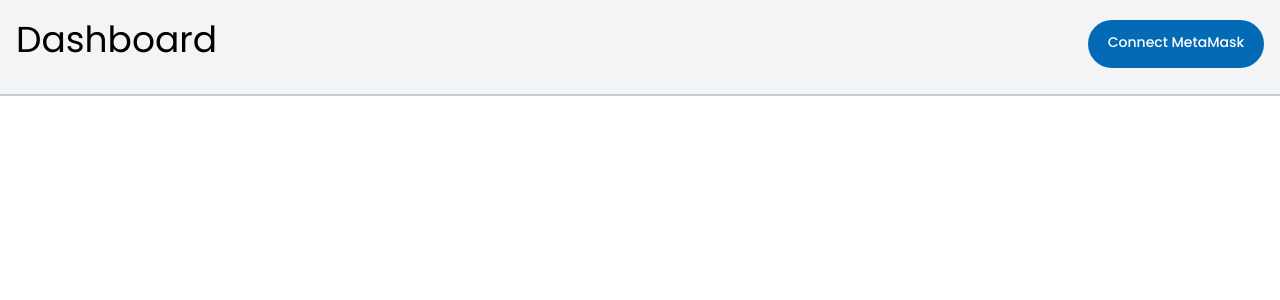
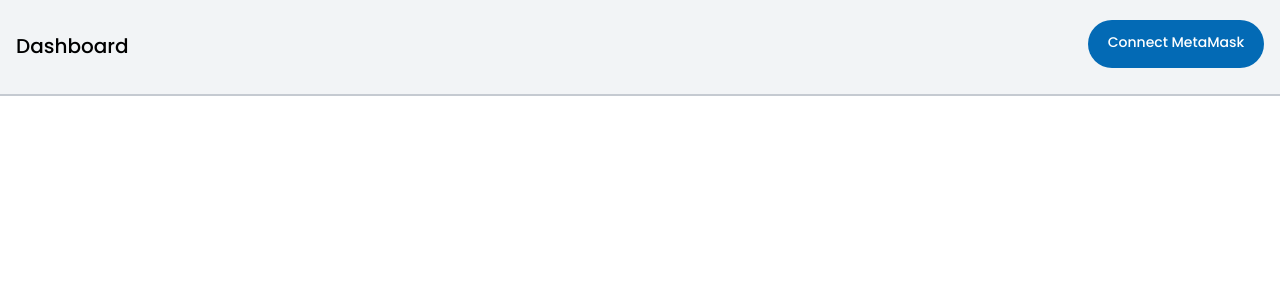
Before and after one commit to OlaiwonAbdullahi/MetaMask-Portfolio-Replica, a React (Vite) app: page / in a window 1280 px wide. Shown: the top 300 px of the page. Built offline with nearby package versions, Linux system fonts and the light colour scheme.

Commit message:
update Header.jsx

```diff
--- a/src/components/Header.jsx
+++ b/src/components/Header.jsx
@@ -4,7 +4,7 @@ const Header = () => {
   return (
     <div className="flex flex-row justify-between bg-bgColor h-24 border-b-2 border-b-secondary pt-5 px-4">
       <div className="">
-        <h2>Dashboard</h2>
+        <h2 className="text-xl font-medium mt-3">Dashboard</h2>
       </div>
       <div className="">
         <Button />
```
